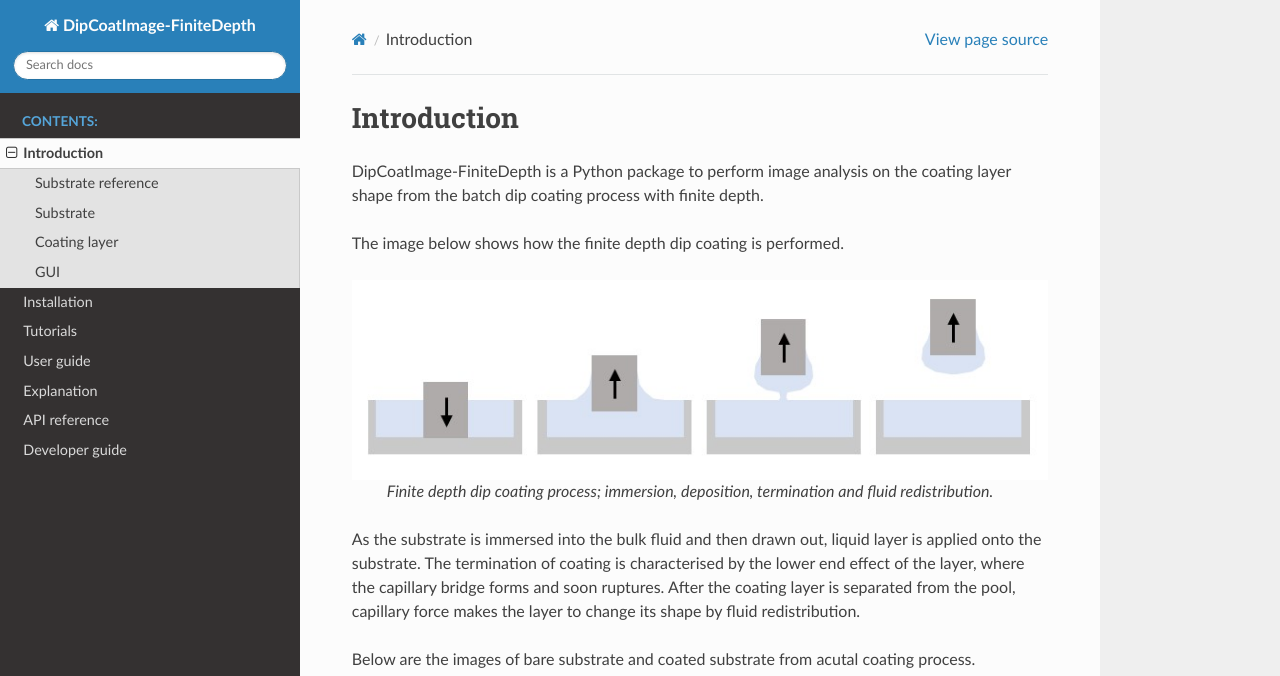
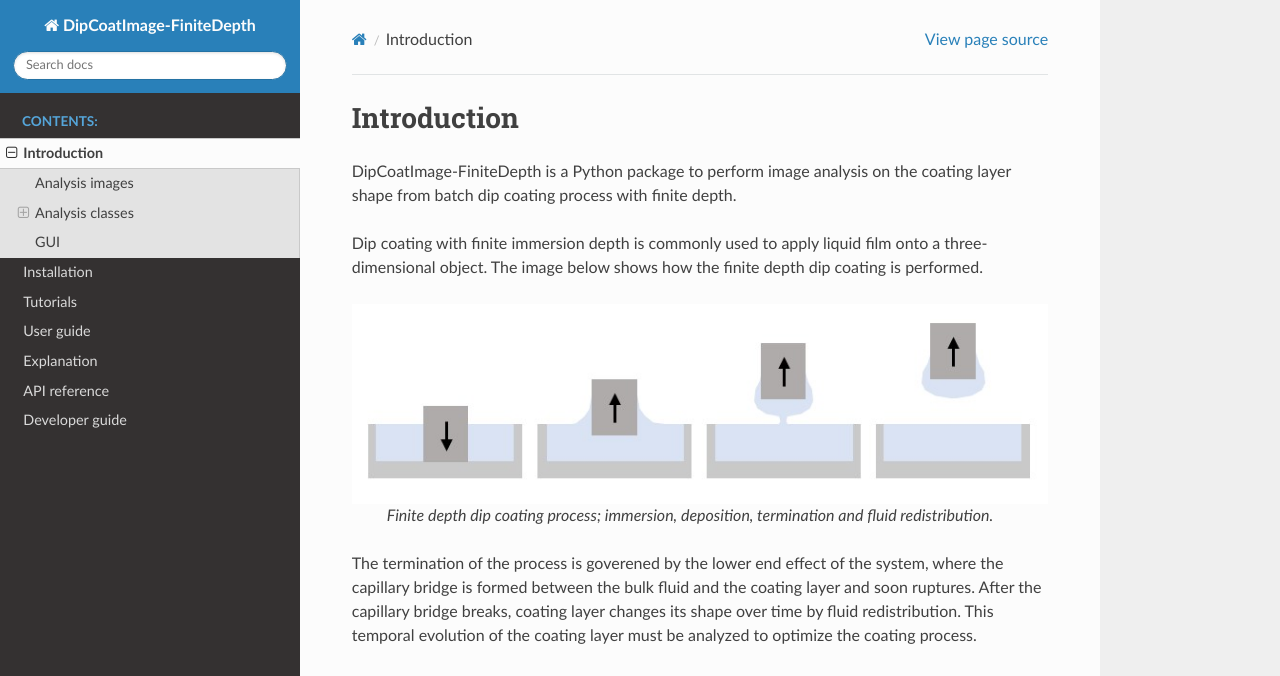
Before and after one commit to dipcoat-image/finitedepth, a Sphinx documentation site: the page built from doc/source/intro.rst, in a window 1280 px wide and 1400 px high. Shown: the top 676 px of the window. Built offline with Sphinx 7.4.7 and the Read the Docs theme 2.0.0, drawn with Linux system fonts in a browser that asks for light colours; some of the changed text lies outside the part shown.

Commit message:
doc: enhance doc
Enhance intro.rst

```diff
--- a/doc/source/conf.py
+++ b/doc/source/conf.py
@@ -72,3 +72,6 @@
 # relative to this directory. They are copied after the builtin static files,
 # so a file named "default.css" will overwrite the builtin "default.css".
 html_static_path = []  # type: ignore
+
+plot_html_show_formats = False
+plot_html_show_source_link = False
--- a/doc/source/intro.rst
+++ b/doc/source/intro.rst
@@ -4,8 +4,9 @@
 
 .. currentmodule:: dipcoatimage.finitedepth
 
-DipCoatImage-FiniteDepth is a Python package to perform image analysis on the coating layer shape from the batch dip coating process with finite depth.
+DipCoatImage-FiniteDepth is a Python package to perform image analysis on the coating layer shape from batch dip coating process with finite depth.
 
+Dip coating with finite immersion depth is commonly used to apply liquid film onto a three-dimensional object.
 The image below shows how the finite depth dip coating is performed.
 
 .. figure:: ./_images/finite-depth-dip-coating.jpg
@@ -13,15 +14,23 @@
 
    Finite depth dip coating process; immersion, deposition, termination and fluid redistribution.
 
-As the substrate is immersed into the bulk fluid and then drawn out, liquid layer is applied onto the substrate.
-The termination of coating is characterised by the lower end effect of the layer, where the capillary bridge forms and soon ruptures.
-After the coating layer is separated from the pool, capillary force makes the layer to change its shape by fluid redistribution.
+The termination of the process is goverened by the lower end effect of the system, where the capillary bridge is formed between the bulk fluid and the coating layer and soon ruptures.
+After the capillary bridge breaks, coating layer changes its shape over time by fluid redistribution.
+This temporal evolution of the coating layer must be analyzed to optimize the coating process.
 
-Below are the images of bare substrate and coated substrate from acutal coating process.
+Analysis images
+===============
+
+Two silhouette images are required to analyze the coating layer shape:
+
+1. Bare substrate image
+2. Coated substrate image
+
+Below are the images of the bare substrate and the coated substrate from acutal coating process.
 
 .. plot::
    :context: reset
-   :caption: Bare substrate image, coated substate image
+   :caption: Bare substrate image(left) and coated substate image (right)
    :align: center
 
    import cv2, matplotlib.pyplot as plt
@@ -40,11 +49,12 @@
    plt.subplots_adjust(left=0, right=1, top=1, bottom=0)
    plt.show()
 
-From the coated substrate image, coating layer region can be extracted for analysis.
+From these two images, the coating layer region can be extracted and further analyzed to yield the quantitative data (i.e., coating layer thickness).
+Temporal evolution of the coating layer can be assessed by analyzing the series of coated substrate images from the coating process.
 
 .. plot::
    :context: close-figs
-   :caption: Coating layer region from the coated substrate image
+   :caption: Coating layer region image
    :align: center
 
    from dipcoatimage.finitedepth import SubstrateReference, Substrate, LayerArea
@@ -59,16 +69,21 @@
    plt.axis("off")
    plt.imshow(coat.draw())
 
-For this, :mod:`dipcoatimage.finitedepth` defines three kind of classes:
+Analysis classes
+================
+
+:mod:`dipcoatimage.finitedepth` defines three kind of classes for image analysis:
 
 1. Substrate reference
 2. Substrate
 3. Coating layer
 
 Substrate reference
-===================
+-------------------
 
-Substrate reference class specifies the template ROI and substrate ROI from the bare substrate image.
+Substrate reference class is a container for the bare substrate image and two ROIs; template ROI and substrate ROI.
+
+The first ROI specifies the template region for the coating layer class, and the second specifies the substrate region for the substrate class.
 
 .. plot::
    :context: reset
@@ -79,17 +94,20 @@
    >>> import cv2
    >>> from dipcoatimage.finitedepth import get_samples_path, SubstrateReference
    >>> import matplotlib.pyplot as plt #doctest: +SKIP
-
    >>> ref_path = get_samples_path("ref3.png")
    >>> ref_img = cv2.cvtColor(cv2.imread(ref_path), cv2.COLOR_BGR2RGB)
    >>> templateROI, substrateROI = (50, 50, 1200, 200), (200, 30, 1000, 600)
    >>> ref = SubstrateReference(ref_img, templateROI, substrateROI)
    >>> plt.imshow(ref.draw()) #doctest: +SKIP
 
+:class:`.SubstrateReferenceBase` is an abstract base class of substrate reference classes.
+Every substrate reference class must be its implementation by subclassing it.
+
 Substrate
-=========
+---------
 
-Substrate class analyzes the geometery of the bare substrate.
+Substrate class detects the geometry of the substrate.
+It uses the bare substrate image cropped by the substrarte reference instance.
 
 .. plot::
    :context: close-figs
@@ -98,7 +116,6 @@
    :align: center
 
    >>> from dipcoatimage.finitedepth import CannyParameters, HoughLinesParameters, RectSubstrate
-
    >>> cparams = CannyParameters(50, 150)
    >>> hparams = HoughLinesParameters(1, 0.01, 50)
    >>> params = RectSubstrate.Parameters(cparams, hparams)
@@ -106,11 +123,16 @@
    >>> subst.draw_options.draw_lines = False
    >>> plt.imshow(subst.draw()) #doctest: +SKIP
 
+:class:`.SubstrateBase` is an abstract base class of substrate classes.
+Every substrate class must be its implementation by subclassing it.
+
 Coating layer
-=============
+-------------
 
-Coating layer class extracts the coating layer by locating the bare substrate using template matching.
-It then analyzes the coating layer image using the geometery from the substrate class.
+Coating layer class extracts the coating layer region from the coated substrate image and the bare substrate image, and then retrieves quantitative data.
+
+To extract the coating layer region, it performs template matching between the template region from the substrate reference instance and the coated substrate image.
+To analyze the coating layer shape, it uses the substrate geometry information detected by the substrate instance.
 
 .. plot::
    :context: close-figs
@@ -119,7 +141,6 @@
    :align: center
 
    >>> from dipcoatimage.finitedepth import LayerArea
-
    >>> coat_path = get_samples_path("coat3.png")
    >>> coat_img = cv2.cvtColor(cv2.imread(coat_path), cv2.COLOR_BGR2RGB)
    >>> coat = LayerArea(coat_img, subst)
@@ -128,21 +149,35 @@
    LayerAreaData(Area=41747)
    >>> plt.imshow(coat.draw()) #doctest: +SKIP
 
+:class:`.CoatingLayerBase` is an abstract base class of coating layer classes.
+Every coating layer class must be its implementation by subclassing it.
+
 GUI
 ===
 
-:mod:`dipcoatimage.finitedepth_gui` provides GUI which wraps :mod:`dipcoatimage.finitedepth`.
+:mod:`dipcoatimage.finitedepth_gui` provides the GUI to perform visualization and analysis.
+
+Its main features are:
+
+1. Construct the classes from :mod:`dipcoatimage.finitedepth` by specifying the parameters.
+2. Visualize the constructed classes.
+3. Save and load the serialized parameters.
+4. Real-time visualization of the image stream from the camera.
+5. Capturing the image and recording the video from the camera.
+6. Analyzing the experiment using constructed classes.
 
 The following code runs the GUI.
+Style sheet is set to highlight the mandatory field widgets.
 
 .. code-block:: python
 
    from PySide6.QtWidgets import QApplication
    import sys
-   from dipcoatimage.finitedepth_gui import AnalysisGUI
+   from dipcoatimage.finitedepth_gui import MainWindow
 
    app = QApplication(sys.argv)
-   window = AnalysisGUI()
+   app.setStyleSheet("*[requiresFieldValue=true]{border: 1px solid red}")
+   window = MainWindow()
    window.show()
    app.exec()
    app.quit()
```
